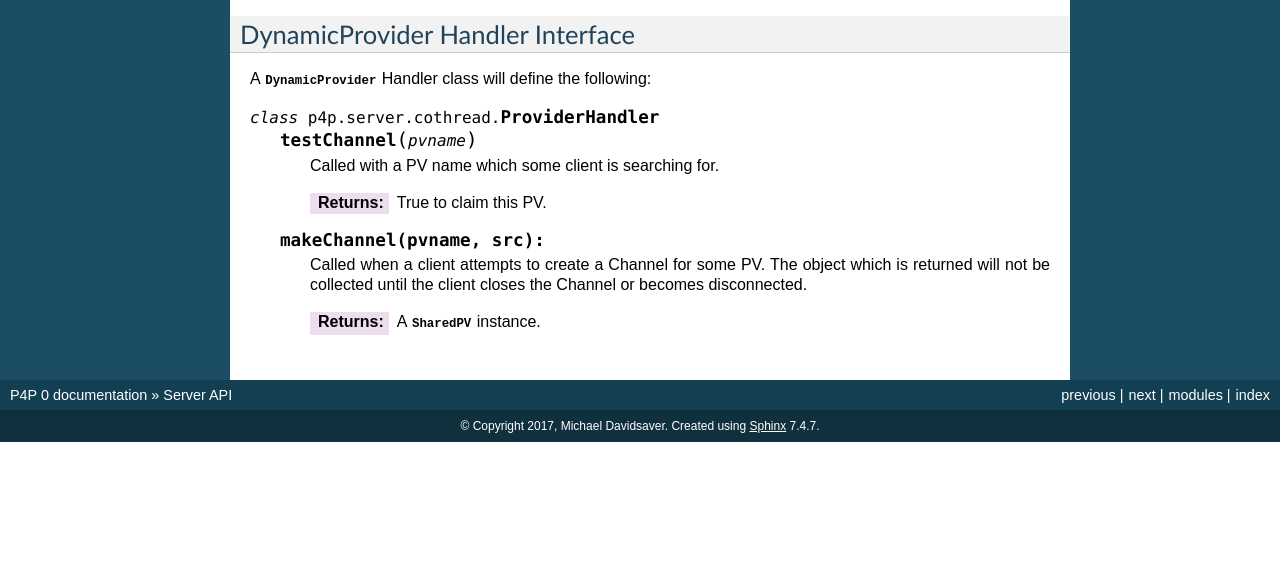
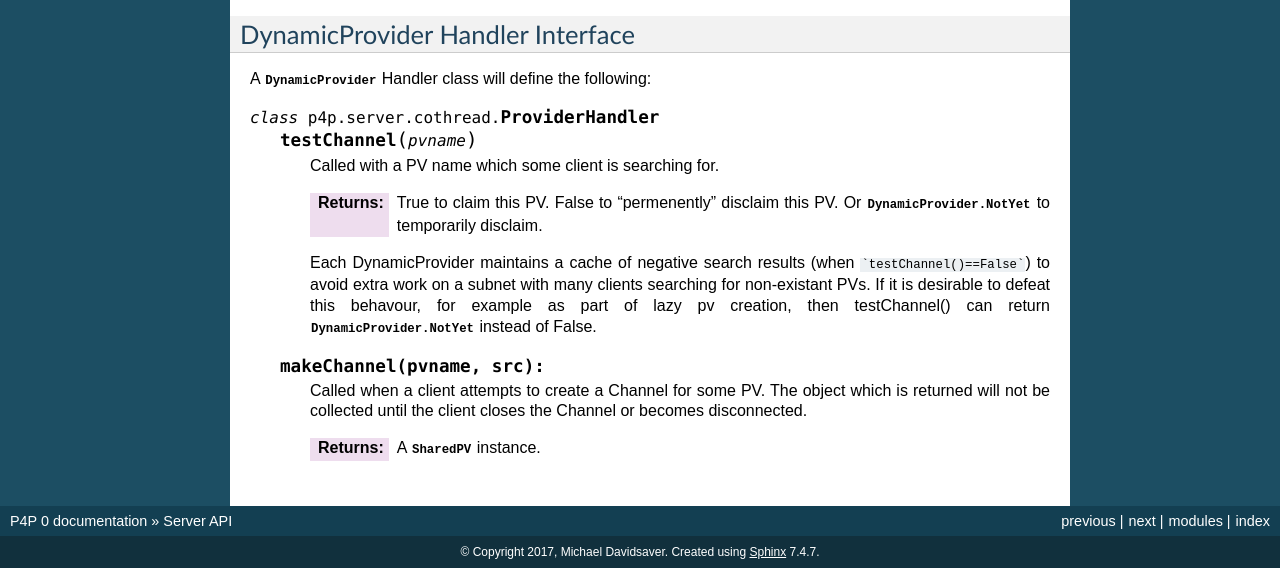
Before and after one commit to epics-base/p4p, a Sphinx documentation site: the page built from documentation/server.rst, in a window 1280 px wide and 900 px high, scrolled down 2191 px, cut to the strip 332-900 px from the top of the window. Built offline with Sphinx 7.4.7, drawn with Linux system fonts in a browser that asks for light colours; before the commit the page ends 2965 px from its top, so only the background shows below that.

Commit message:
DynamicProvider.testChannel() add nocache option
Allow bypass of negative result cache

````diff
--- a/documentation/server.rst
+++ b/documentation/server.rst
@@ -106,6 +106,8 @@ API Reference
 
 .. autoclass:: DynamicProvider
 
+    .. autoattribute:: NotYet
+
 .. autofunction:: installProvider
 
 .. autofunction:: removeProvider
@@ -162,7 +164,12 @@ A :py:class:`DynamicProvider` Handler class will define the following:
 
         Called with a PV name which some client is searching for.
 
-        :return: True to claim this PV.
+        :return: True to claim this PV.  False to "permenently" disclaim this PV.  Or :py:attr:`DynamicProvider.NotYet` to temporarily disclaim.
+
+        Each DynamicProvider maintains a cache of negative search results (when ```testChannel()==False```)
+        to avoid extra work on a subnet with many clients searching for non-existant PVs.
+        If it is desirable to defeat this behavour, for example as part of lazy pv creation,
+        then testChannel() can return :py:attr:`DynamicProvider.NotYet` instead of False.
 
     .. method:: makeChannel(pvname, src):
 
````
Also changed, not shown: 2 other files.
